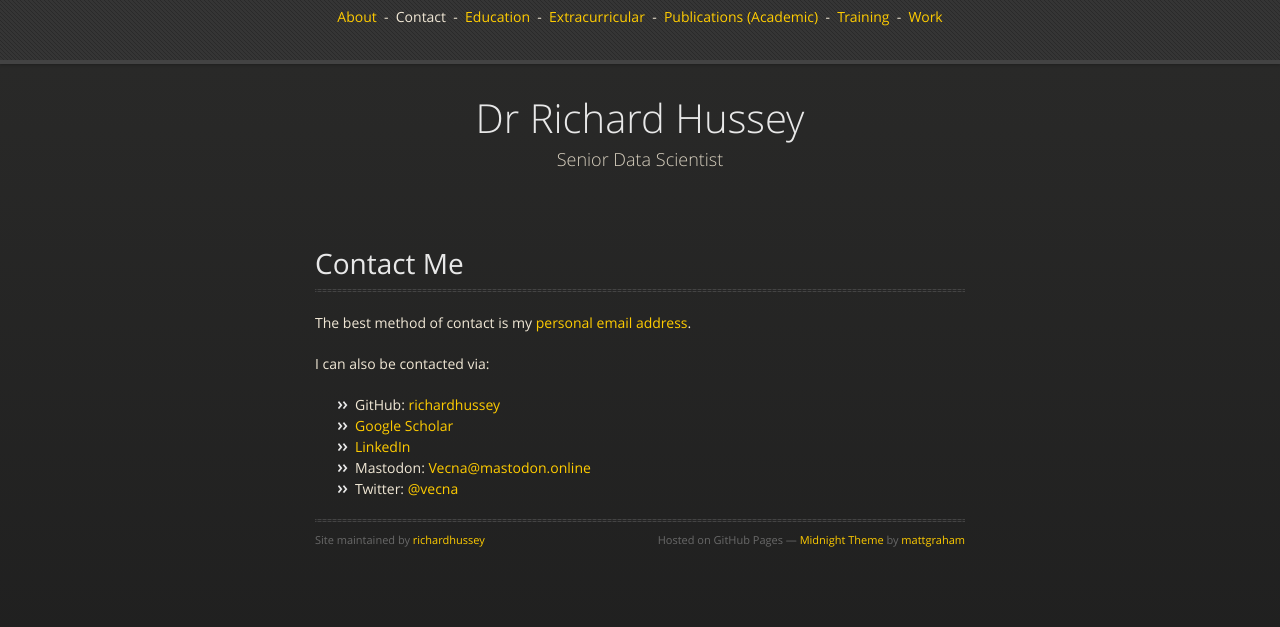
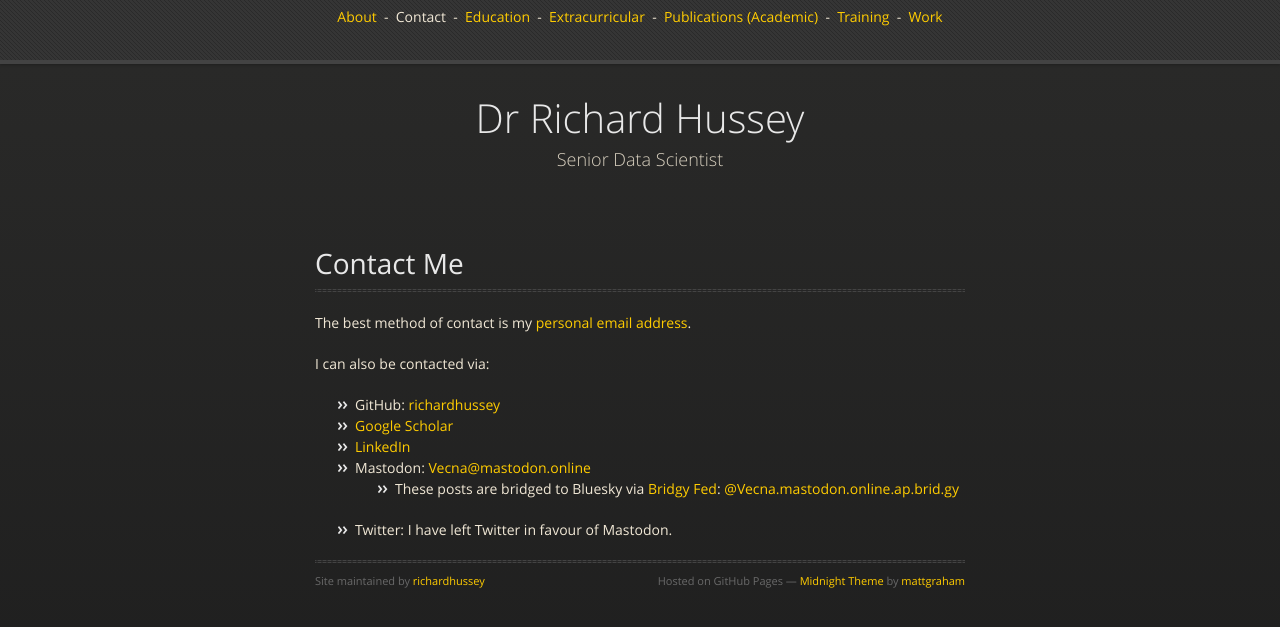
Before and after one commit to richardhussey/richardhussey.github.io, a Jekyll site: the page built from contact.md, in a window 1280 px wide. Shown: the top 627 px of the page. Built offline with Jekyll 4.4.1, drawn with Linux system fonts in a browser that asks for light colours.

Commit message:
Update listed social media

```diff
--- a/contact.md
+++ b/contact.md
@@ -10,4 +10,5 @@ I can also be contacted via:
 + [Google Scholar](https://scholar.google.com/citations?user=Jh14gGMAAAAJ&hl=en)
 + [LinkedIn](https://www.linkedin.com/in/richard-hussey-a5028573/)
 + Mastodon: [Vecna@mastodon.online](https://mastodon.online/@Vecna)
-+ Twitter: [@vecna](https://twitter.com/vecna)
+	+ These posts are bridged to Bluesky via [Bridgy Fed](https://fed.brid.gy/): [@Vecna.mastodon.online.ap.brid.gy](https://bsky.app/profile/Vecna.mastodon.online.ap.brid.gy)
++ Twitter: I have left Twitter in favour of Mastodon.
```
